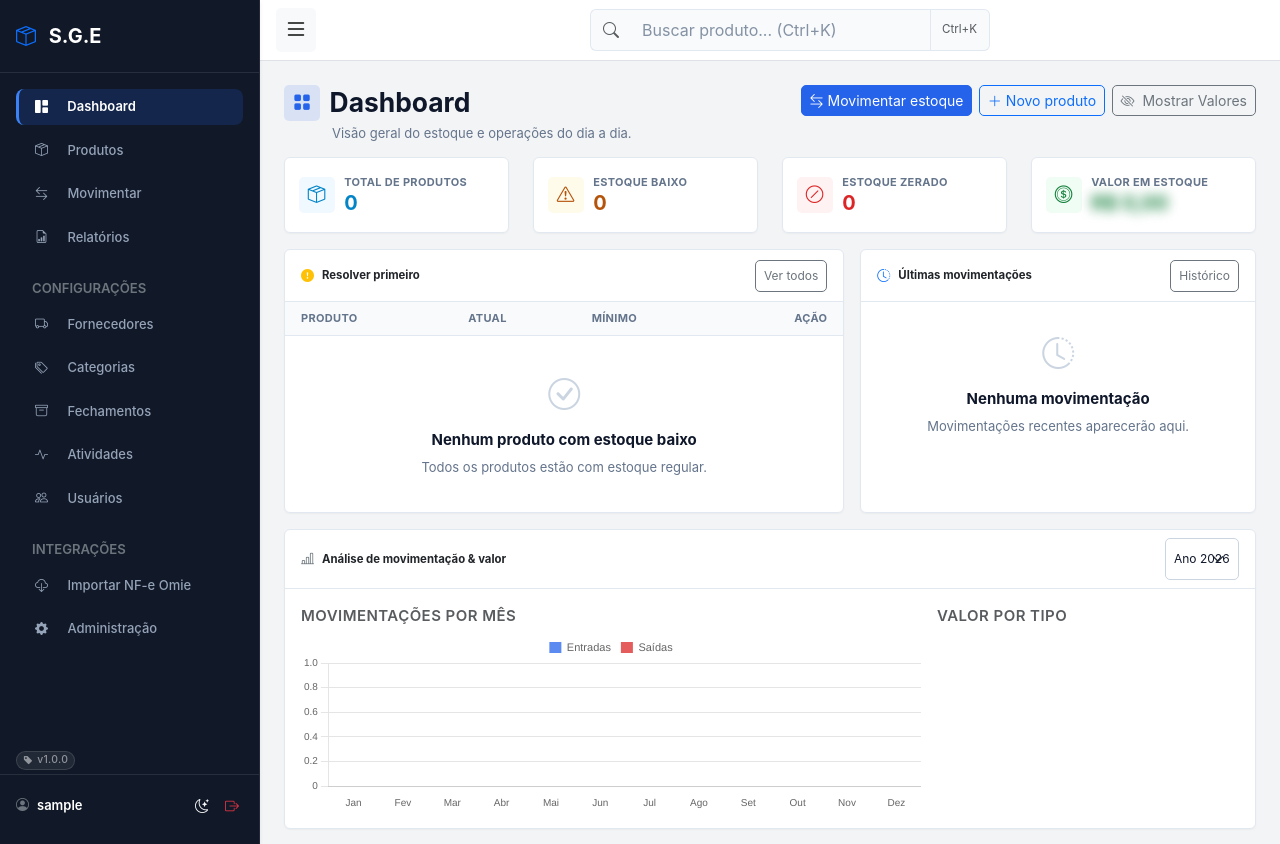
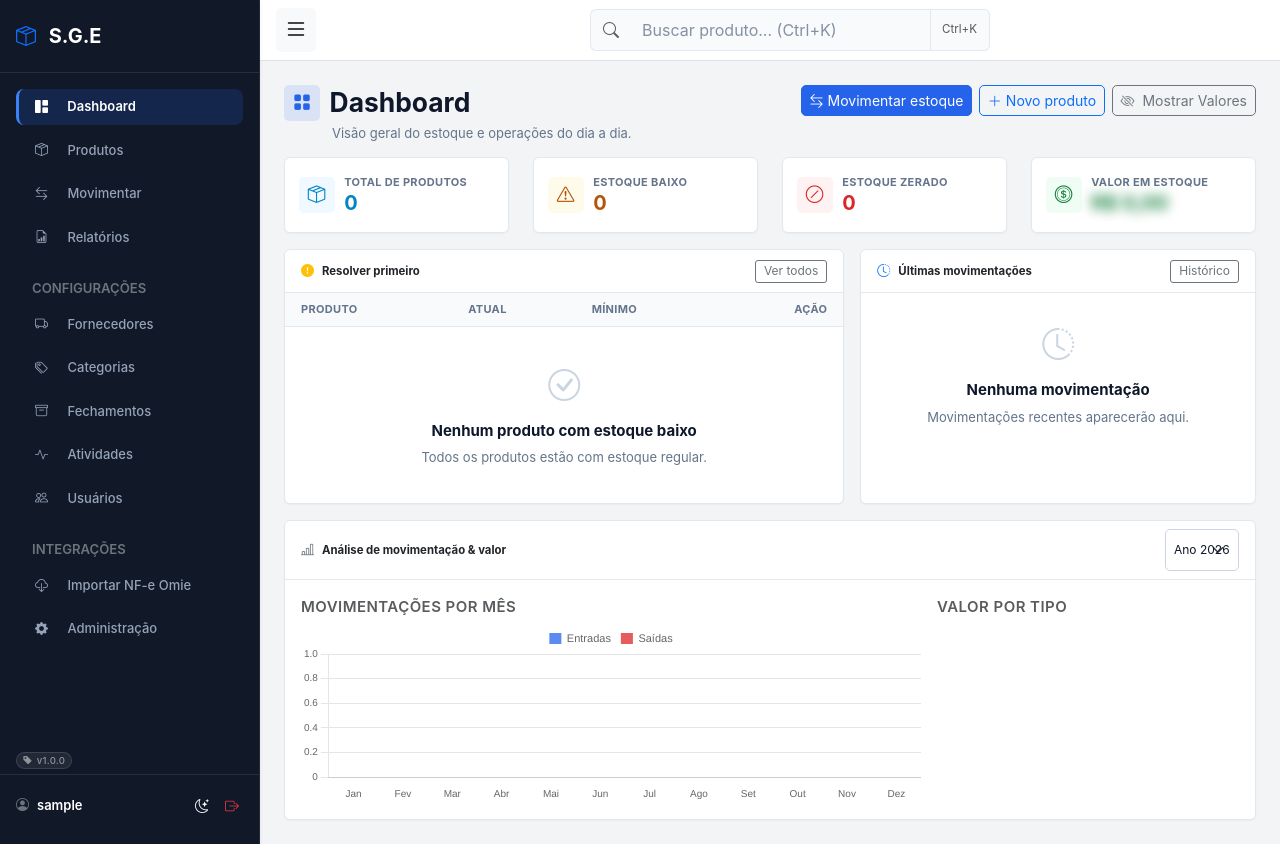
Before and after one commit to mrmateussiilva/sge, a Django app: page / in a window 1280 px wide. Run offline with Django 5.2, Linux system fonts and the light colour scheme; the visitor is signed in with stand-in values (Sample User, id 1); data comes from the database, SQL or seed files in the repository; data that the repository does not hold is empty; a map, chart or similar area stays blank; some libraries are stand-ins or nearby versions.

Commit message:
style(css): concluir Fase 1 - remover estilos inline e adicionar tokens/utilitários CSS

```diff
--- a/estoque/static/estoque/css/components.css
+++ b/estoque/static/estoque/css/components.css
@@ -460,3 +460,75 @@ body.valores-ocultos .valor-sensivel {
         margin: 0;
     }
 }
+
+.btn-xs {
+    padding: 0.2rem 0.5rem;
+    font-size: 0.75rem;
+    line-height: 1.2;
+    border-radius: var(--sge-radius-sm);
+}
+
+.sidebar-version-badge {
+    background: rgba(255, 255, 255, 0.07);
+    color: rgba(255, 255, 255, 0.5);
+    font-size: var(--sge-font-3xs);
+    font-weight: 500;
+    letter-spacing: 0.03em;
+    padding: 0.3em 0.6em;
+    border-radius: var(--sge-radius-pill);
+    border: 1px solid rgba(255, 255, 255, 0.12);
+    transition: background 0.2s, color 0.2s;
+}
+
+.sidebar-version-badge:hover {
+    background: rgba(255, 255, 255, 0.14);
+    color: rgba(255, 255, 255, 0.85);
+}
+
+.sidebar-version-icon {
+    font-size: 0.6rem;
+}
+
+.text-3xs {
+    font-size: var(--sge-font-3xs) !important;
+}
+
+.text-2xs {
+    font-size: var(--sge-font-2xs) !important;
+}
+
+.font-size-75 {
+    font-size: 0.75rem !important;
+}
+
+.max-w-220 {
+    max-width: 220px !important;
+}
+
+.max-w-260 {
+    max-width: 260px !important;
+}
+
+.max-w-400 {
+    max-width: 400px !important;
+}
+
+.w-col-60 {
+    width: 60px !important;
+}
+
+.w-col-100 {
+    width: 100px !important;
+}
+
+.w-col-120 {
+    width: 120px !important;
+}
+
+.tracking-wide {
+    letter-spacing: 0.03em !important;
+}
+
+.mt-login {
+    margin-top: 100px;
+}
--- a/estoque/static/estoque/css/tokens.css
+++ b/estoque/static/estoque/css/tokens.css
@@ -24,6 +24,7 @@
     --sge-radius-sm: 3px;
     --sge-radius-md: 5px;
     --sge-radius-lg: 6px;
+    --sge-radius-pill: 999px;
 
     --sge-space-1: 0.2rem;
     --sge-space-2: 0.4rem;
@@ -32,6 +33,8 @@
     --sge-space-5: 1.25rem;
     --sge-space-6: 1.75rem;
 
+    --sge-font-3xs: 0.6rem;
+    --sge-font-2xs: 0.6875rem;
     --sge-font-xs: 0.725rem;
     --sge-font-sm: 0.8125rem;
     --sge-font-md: 0.9375rem;
--- a/estoque/templates/estoque/base.html
+++ b/estoque/templates/estoque/base.html
@@ -39,7 +39,7 @@
                 <a href="/produtos/" class="nav-link nav-link-custom rounded-3 py-2 px-3 mb-2 d-flex align-items-center justify-content-between {% if '/produtos/' in request.path %}active{% endif %}">
                     <span><i class="bi bi-box-seam me-3"></i> Produtos</span>
                     {% if user.is_authenticated and estoque_baixo_count > 0 %}
-                    <span class="badge bg-warning bg-opacity-25 text-warning border border-warning border-opacity-25 px-2 py-0.5" style="font-size: 0.7rem;" title="{{ estoque_baixo_count }} produto(s) com estoque baixo">
+                    <span class="badge bg-warning bg-opacity-25 text-warning border border-warning border-opacity-25 px-2 py-0.5 text-2xs" title="{{ estoque_baixo_count }} produto(s) com estoque baixo">
                         <i class="bi bi-exclamation-triangle-fill me-1"></i>{{ estoque_baixo_count }}
                     </span>
                     {% endif %}
@@ -81,11 +81,8 @@
                    hx-boost="false"
                    class="d-inline-flex align-items-center gap-1 text-decoration-none"
                    title="Ver release v1.0.0 no GitHub">
-                    <span class="badge d-flex align-items-center gap-1"
-                          style="background:rgba(255,255,255,.07);color:rgba(255,255,255,.5);font-size:.65rem;font-weight:500;letter-spacing:.03em;padding:.3em .6em;border-radius:999px;border:1px solid rgba(255,255,255,.12);transition:background .2s,color .2s;"
-                          onmouseover="this.style.background='rgba(255,255,255,.14)';this.style.color='rgba(255,255,255,.85)'"
-                          onmouseout="this.style.background='rgba(255,255,255,.07)';this.style.color='rgba(255,255,255,.5)'">
-                        <i class="bi bi-tag-fill" style="font-size:.6rem;"></i> v1.0.0
+                    <span class="badge d-flex align-items-center gap-1 sidebar-version-badge">
+                        <i class="bi bi-tag-fill sidebar-version-icon"></i> v1.0.0
                     </span>
                 </a>
             </div>
--- a/estoque/templates/estoque/dashboard.html
+++ b/estoque/templates/estoque/dashboard.html
@@ -56,7 +56,7 @@
                     <i class="bi bi-exclamation-circle-fill text-warning"></i>
                     <span class="fw-bold text-body small">Resolver primeiro</span>
                 </div>
-                <a href="{% url 'lista_produtos' %}?filtro=baixo" class="btn btn-xs btn-outline-secondary py-0.5 px-2" style="font-size: 0.75rem;">Ver todos</a>
+                <a href="{% url 'lista_produtos' %}?filtro=baixo" class="btn btn-xs btn-outline-secondary py-0.5 px-2">Ver todos</a>
             </div>
             <div class="card-body p-0">
                 <div class="table-responsive data-table-responsive">
@@ -73,8 +73,8 @@
                             {% for p in estoque_baixo|slice:":7" %}
                             <tr>
                                 <td class="ps-3" data-label="Produto">
-                                    <a href="{% url 'detalhe_produto' p.id %}" class="product-link text-decoration-none fw-semibold text-truncate d-block" style="max-width: 260px;">{{ p.descricao }}</a>
-                                    <span class="extra-small text-muted d-block" style="font-size: 0.7rem;">{{ p.fornecedor.nome|default:"Sem fornecedor" }}</span>
+                                    <a href="{% url 'detalhe_produto' p.id %}" class="product-link text-decoration-none fw-semibold text-truncate d-block max-w-260">{{ p.descricao }}</a>
+                                    <span class="extra-small text-muted d-block text-2xs">{{ p.fornecedor.nome|default:"Sem fornecedor" }}</span>
                                 </td>
                                 <td data-label="Atual">
                                     {% if p.quantidade_base <= 0 %}
@@ -85,7 +85,7 @@
                                 </td>
                                 <td data-label="Mínimo" class="small text-muted">{{ p.estoque_minimo }} {{ p.unidade_simbolo }}</td>
                                 <td class="pe-3 text-end" data-label="Ação">
-                                    <button type="button" class="btn btn-xs btn-primary py-1 px-2.5" style="font-size: 0.75rem;" onclick="openGlobalMoveModal({{ p.id }}, '{{ p.descricao|escapejs }}')">
+                                    <button type="button" class="btn btn-xs btn-primary py-1 px-2.5" onclick="openGlobalMoveModal({{ p.id }}, '{{ p.descricao|escapejs }}')">
                                         <i class="bi bi-plus-lg me-1"></i>Entrada
                                     </button>
                                 </td>
@@ -107,20 +107,20 @@
                     <i class="bi bi-clock-history text-primary"></i>
                     <span class="fw-bold text-body small">Últimas movimentações</span>
                 </div>
-                <a href="{% url 'registrar_movimentacao' %}" class="btn btn-xs btn-outline-secondary py-0.5 px-2" style="font-size: 0.75rem;">Histórico</a>
+                <a href="{% url 'registrar_movimentacao' %}" class="btn btn-xs btn-outline-secondary py-0.5 px-2">Histórico</a>
             </div>
             <div class="card-body p-0">
                 <div class="list-group list-group-flush">
                     {% for m in ultimas_movimentacoes %}
                     <a href="{% url 'detalhe_produto' m.produto.id %}" class="list-group-item list-group-item-action d-flex align-items-center justify-content-between gap-2 py-2 px-3">
                         <div class="min-width-0">
-                            <div class="fw-medium text-truncate small" style="max-width: 220px;">{{ m.produto.descricao }}</div>
-                            <div class="extra-small text-muted" style="font-size: 0.7rem;">{{ m.data|date:"d/m H:i" }} · {{ m.usuario.username|default:"Sistema" }}</div>
+                            <div class="fw-medium text-truncate small max-w-220">{{ m.produto.descricao }}</div>
+                            <div class="extra-small text-muted text-2xs">{{ m.data|date:"d/m H:i" }} · {{ m.usuario.username|default:"Sistema" }}</div>
                         </div>
                         {% if m.tipo == 'ENTRADA' %}
-                        <span class="status-badge status-badge--entry py-0.5 px-1.5" style="font-size: 0.7rem;"><i class="bi bi-arrow-up me-0.5"></i>+{{ m.quantidade }} {{ m.produto.unidade_simbolo }}</span>
+                        <span class="status-badge status-badge--entry py-0.5 px-1.5 text-2xs"><i class="bi bi-arrow-up me-0.5"></i>+{{ m.quantidade }} {{ m.produto.unidade_simbolo }}</span>
                         {% else %}
-                        <span class="status-badge status-badge--exit py-0.5 px-1.5" style="font-size: 0.7rem;"><i class="bi bi-arrow-down me-0.5"></i>-{{ m.quantidade }} {{ m.produto.unidade_simbolo }}</span>
+                        <span class="status-badge status-badge--exit py-0.5 px-1.5 text-2xs"><i class="bi bi-arrow-down me-0.5"></i>-{{ m.quantidade }} {{ m.produto.unidade_simbolo }}</span>
                         {% endif %}
                     </a>
                     {% empty %}
@@ -138,7 +138,7 @@
             <i class="bi bi-bar-chart-line text-secondary"></i>
             <span class="fw-bold text-body small">Análise de movimentação & valor</span>
         </div>
-        <select class="form-select form-select-sm w-auto py-0.5 px-2" style="font-size: 0.75rem;" id="selectChartAno">
+        <select class="form-select form-select-sm w-auto py-0.5 px-2 font-size-75" id="selectChartAno">
             {% for a in anos_disponiveis %}
             <option value="{{ a }}" {% if a == ano_selecionado %}selected{% endif %}>Ano {{ a }}</option>
             {% endfor %}
@@ -148,13 +148,13 @@
         <div class="row g-3 align-items-center">
             <div class="col-12 col-lg-8 border-end-lg">
                 <div class="d-flex align-items-center justify-content-between mb-1">
-                    <span class="extra-small text-muted fw-semibold text-uppercase" style="letter-spacing: 0.03em;">Movimentações por mês</span>
+                    <span class="extra-small text-muted fw-semibold text-uppercase tracking-wide">Movimentações por mês</span>
                 </div>
                 <div class="chart-frame"><canvas id="chartMovimentacoes"></canvas></div>
             </div>
             <div class="col-12 col-lg-4">
                 <div class="d-flex align-items-center justify-content-between mb-1">
-                    <span class="extra-small text-muted fw-semibold text-uppercase" style="letter-spacing: 0.03em;">Valor por tipo</span>
+                    <span class="extra-small text-muted fw-semibold text-uppercase tracking-wide">Valor por tipo</span>
                 </div>
                 <div class="chart-frame"><canvas id="chartTipo"></canvas></div>
             </div>
--- a/estoque/templates/estoque/etiqueta.html
+++ b/estoque/templates/estoque/etiqueta.html
@@ -25,12 +25,13 @@
         }
         .no-print { text-align: center; padding: 1cm; }
         .no-print button { padding: 0.5cm 2cm; font-size: 16pt; cursor: pointer; }
+        .no-print p { margin-top: 0.5cm; color: #666; }
     </style>
 </head>
 <body>
     <div class="no-print">
         <button onclick="window.print()">🖨️ Imprimir</button>
-        <p style="margin-top:0.5cm;color:#666;">Esta página foi otimizada para impressão.</p>
+        <p>Esta página foi otimizada para impressão.</p>
     </div>
     <div class="print-container">
         <div class="label">
--- a/estoque/templates/estoque/omie_notas.html
+++ b/estoque/templates/estoque/omie_notas.html
@@ -157,9 +157,9 @@
                 <thead class="text-muted">
                     <tr>
                         <th class="fw-semibold">Produto (Omie)</th>
-                        <th class="fw-semibold text-center" style="width:100px">Qtde</th>
-                        <th class="fw-semibold text-end" style="width:120px">Valor Unit.</th>
-                        <th class="fw-semibold text-center" style="width:60px">CFOP</th>
+                        <th class="fw-semibold text-center w-col-100">Qtde</th>
+                        <th class="fw-semibold text-end w-col-120">Valor Unit.</th>
+                        <th class="fw-semibold text-center w-col-60">CFOP</th>
                     </tr>
                 </thead>
                 <tbody>
--- a/estoque/templates/registration/login.html
+++ b/estoque/templates/registration/login.html
@@ -7,7 +7,7 @@
     <link href="https://cdn.jsdelivr.net/npm/bootstrap@5.3.3/dist/css/bootstrap.min.css" rel="stylesheet">
 </head>
 <body class="bg-light">
-    <div class="container" style="max-width: 400px; margin-top: 100px;">
+    <div class="container max-w-400 mt-login">
         <div class="card shadow">
             <div class="card-body">
                 <h3 class="card-title text-center mb-4">S.G.E - Login</h3>
```
